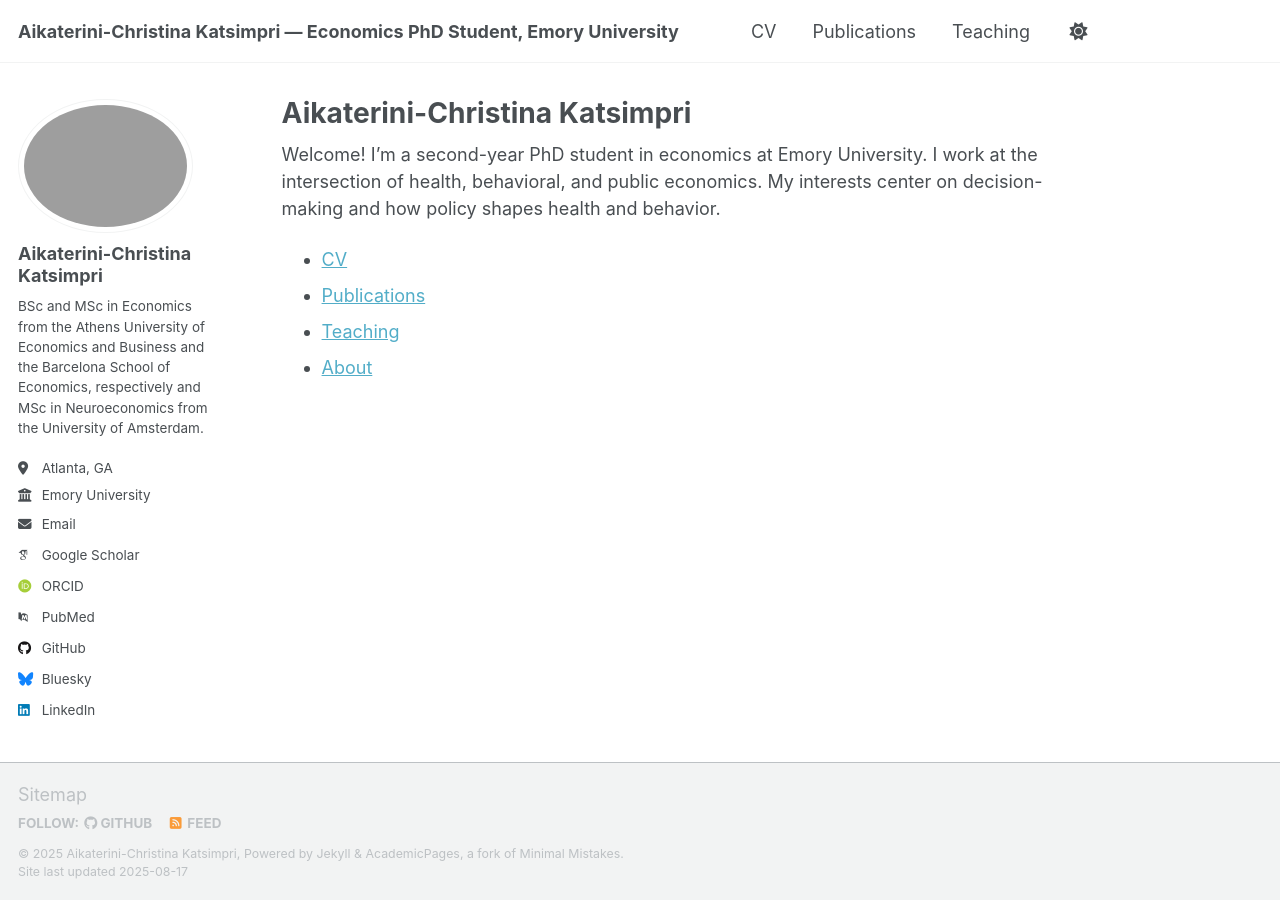
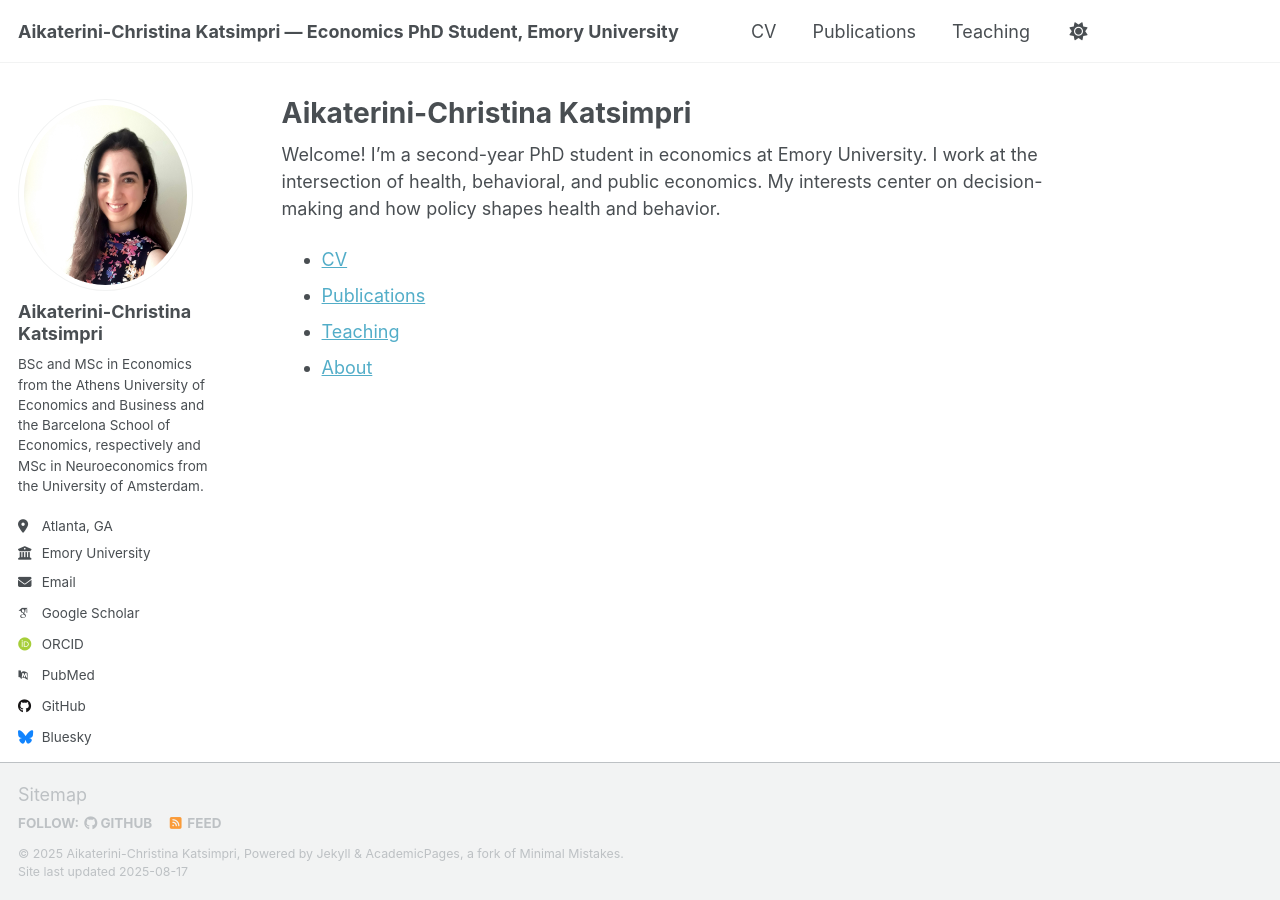
Before and after one commit to akatsim22/akatsim22.github.io, a Jekyll site: the page built from index.md, in a window 1280 px wide. Built offline with Jekyll 4.4.1, drawn with Linux system fonts in a browser that asks for light colours; some web fonts are replaced; a script that is not in the unit is left out.

Commit message:
Update _config.yml

```diff
--- a/_config.yml
+++ b/_config.yml
@@ -22,7 +22,7 @@ repository               : "akatsim22/akatsim22.github.io"
 #               Additional customization can be done by editing /_includes/author-profile.html
 author:
   # Biographic information
-  avatar           : "Katsimpri_Photo.jpg"
+  avatar           : "Katsimpri_Photo_cropped.jpg"
   name             : "Aikaterini-Christina Katsimpri"
   pronouns         : # example: "she/her"
   bio              : "BSc and MSc in Economics from the Athens University of Economics and Business and the Barcelona School of Economics, respectively and MSc in Neuroeconomics from the University of Amsterdam."
```
